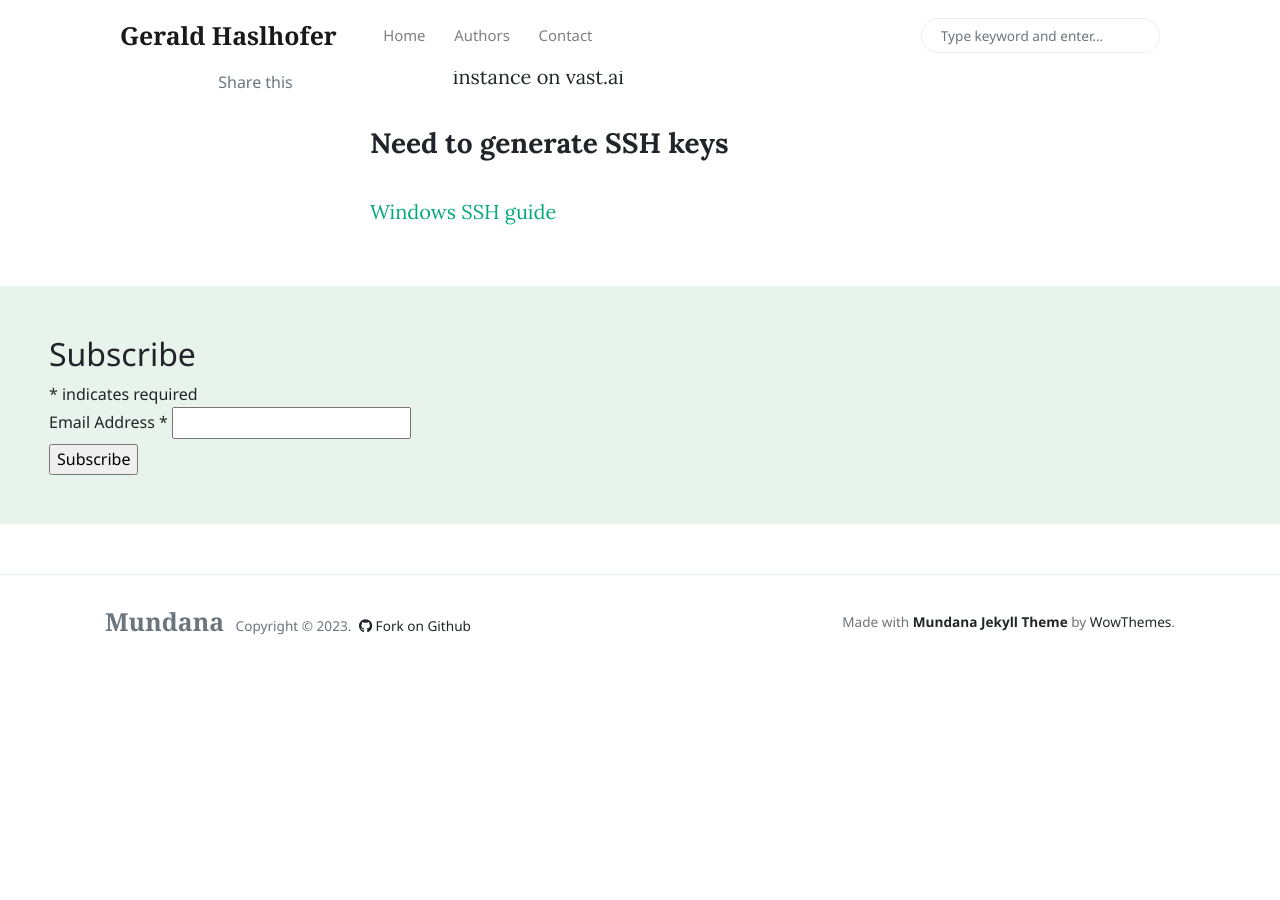
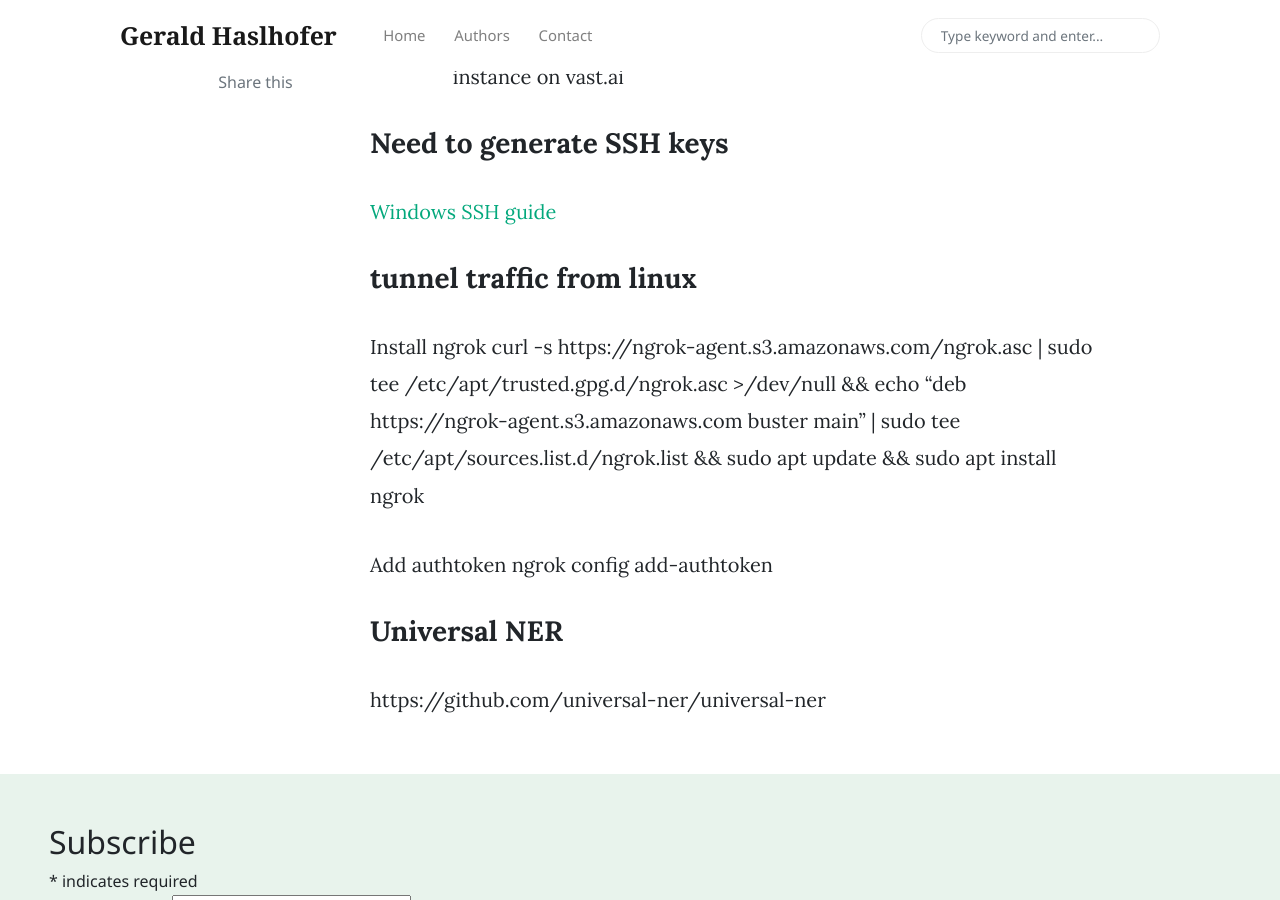
Before and after one commit to haslhofer/haslhofer.github.io, a Jekyll site: the page built from _posts/2023-11-23-run-gpu-in-cloud.md, in a window 1280 px wide and 900 px high, scrolled down 372 px. Built offline with Jekyll 4.4.1, drawn with Linux system fonts in a browser that asks for light colours; nearby versions of some CDN libraries; comment, search, counter and statistics services are not loaded; before the commit the page ends 1041 px from its top, so only the background shows below that.

Commit message:
Update 2023-11-23-run-gpu-in-cloud.md

```diff
--- a/_posts/2023-11-23-run-gpu-in-cloud.md
+++ b/_posts/2023-11-23-run-gpu-in-cloud.md
@@ -3,3 +3,14 @@ I started with rent an instance on vast.ai
 
 ### Need to generate SSH keys
 [Windows SSH guide](https://vast.ai/docs/guides/windows-ssh-scp-guide)
+
+### tunnel traffic from linux
+
+Install ngrok
+curl -s https://ngrok-agent.s3.amazonaws.com/ngrok.asc | sudo tee /etc/apt/trusted.gpg.d/ngrok.asc >/dev/null && echo "deb https://ngrok-agent.s3.amazonaws.com buster main" | sudo tee /etc/apt/sources.list.d/ngrok.list && sudo apt update && sudo apt install ngrok
+
+Add authtoken
+ngrok config add-authtoken <token>
+
+### Universal NER
+https://github.com/universal-ner/universal-ner
```
